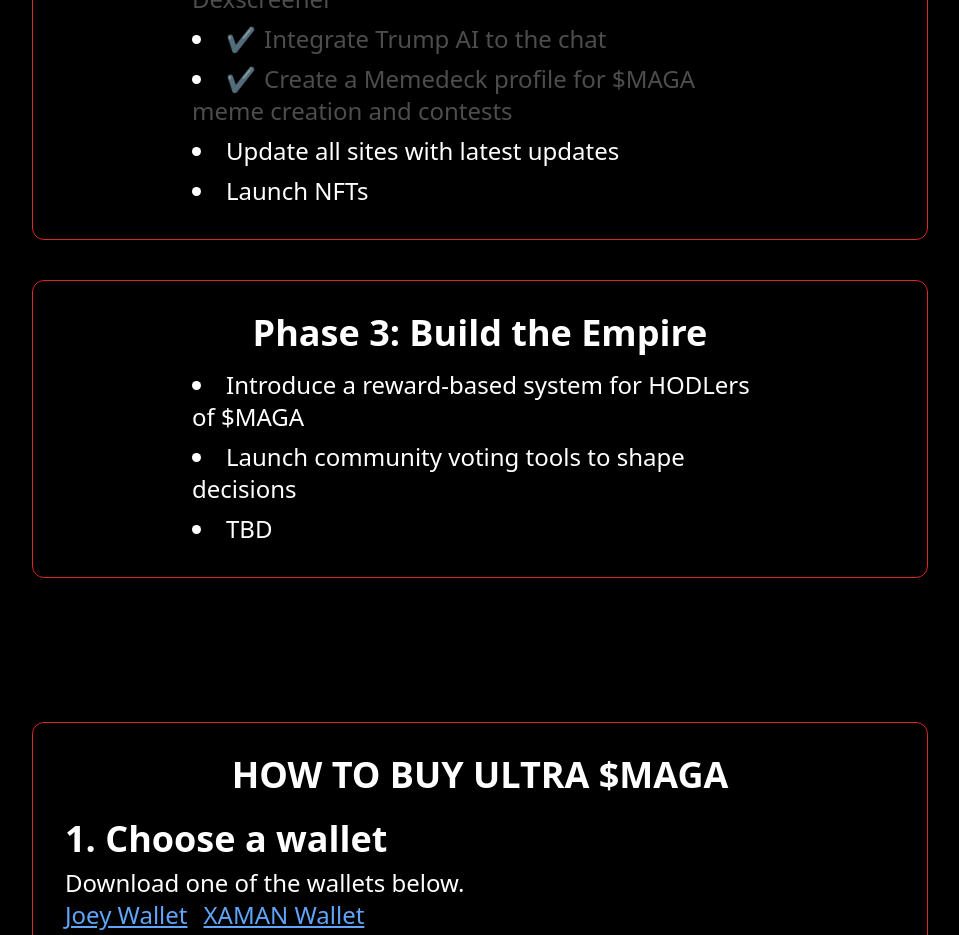
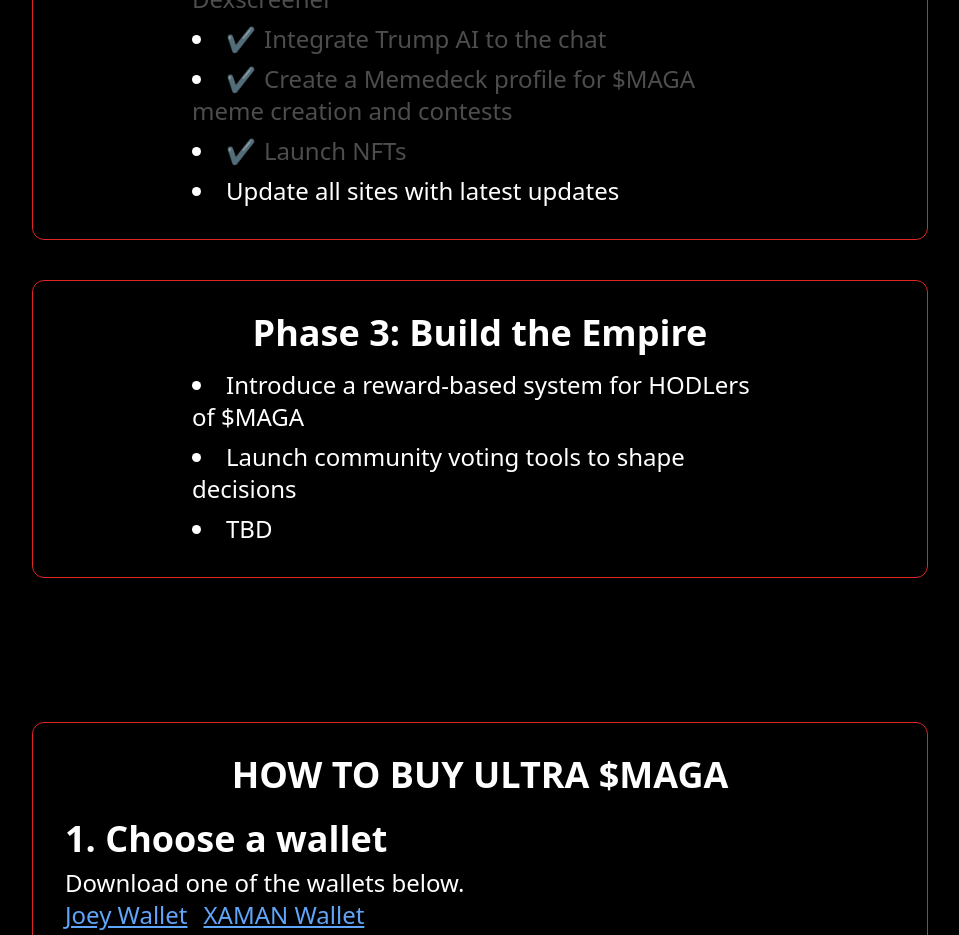
Before and after one commit to spoon1901/ultra-maga-site, a React (Create React App) app: page / in a window 1280 px wide. Shown: the part 3000-3935 px from the top of the page, without its empty margins (160-1119 px from the left). Built offline with nearby package versions, Linux system fonts and the light colour scheme.

Commit message:
Update Roadmap.js

```diff
--- a/src/components/Roadmap.js
+++ b/src/components/Roadmap.js
@@ -54,9 +54,12 @@ export default function Roadmap() {
               <span className="text-green-400 mr-2">✔</span>
               <span className="text-white/30 text-xl sm:text-3xl md:text-4xl lg:text-2xl">Create a Memedeck profile for $MAGA meme creation and contests</span>
             </li>
+            <li className="text-xl sm:text-3xl md:text-4xl lg:text-2xl text-white">
+              <span className="text-green-400 mr-2">✔</span>
+              <span className="text-white/30 text-xl sm:text-3xl md:text-4xl lg:text-2xl">Launch NFTs</span>
+            </li>
             <li className="text-xl sm:text-3xl md:text-4xl lg:text-2xl text-white">Update all sites with latest updates</li>
-            <li className="text-xl sm:text-3xl md:text-4xl lg:text-2xl text-white">Launch NFTs</li>
-          </ul>
+                      </ul>
         </div>
 
         {/* Phase 3 */}
```
